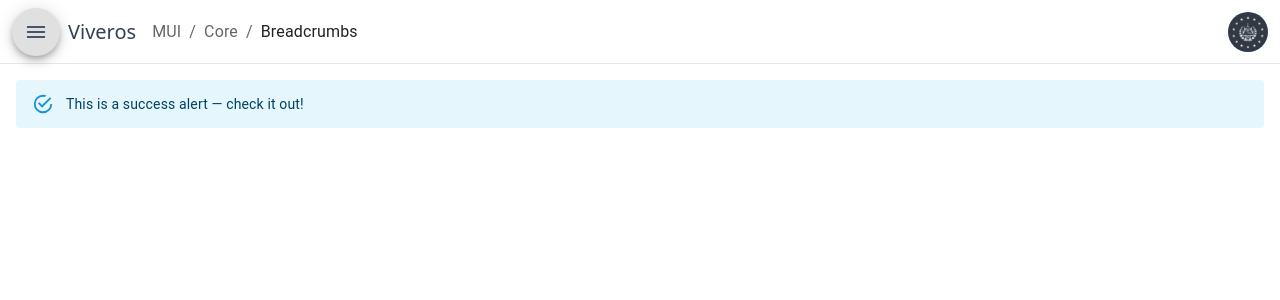
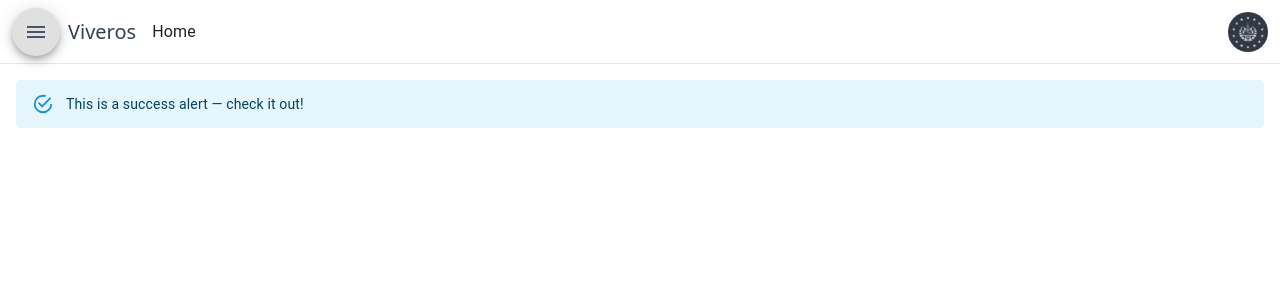
Before and after one commit to DanielParrillas/ambiente-deb-viveros, a Next.js app: page / in a window 1280 px wide. Shown: the top 300 px of the page. Built offline with nearby package versions, Linux system fonts and the light colour scheme.

Commit message:
breadscrumt

```diff
--- a/components/layout/Navbar.tsx
+++ b/components/layout/Navbar.tsx
@@ -1,6 +1,5 @@
 import MenuIcon from "@mui/icons-material/Menu";
 import { Fab } from "@mui/material";
-import { Poppins } from "@next/font/google";
 import NavbarOptions from "./NavbarOptions";
 import Avatar from "@mui/material/Avatar";
 import { useState } from "react";
@@ -10,9 +9,49 @@ import Link from "next/link";
 import Typography from "@mui/material/Typography";
 import Breadcrumbs from "@mui/material/Breadcrumbs";
 
+import { useRouter } from "next/router";
+
 export default function Navbar() {
   const [navbarOptions, setNavbarOptions] = useState(false);
   const sideBar = useSideBarStore();
+  const router = useRouter();
+
+  const listBreadcrumbs = (): JSX.Element[] => {
+    const namesSplit = router.pathname.split("/");
+    let links: JSX.Element[] = [];
+    let acumuladorLink: string = "";
+    console.log(router.pathname);
+    if (router.pathname === "/404") {
+      links.push(
+        <Link key={"home/"} href={"/"}>
+          Home
+        </Link>
+      );
+    }
+    if (router.pathname === "/") {
+      links.push(<Typography color="text.primary">Home</Typography>);
+    } else {
+      namesSplit.slice(1, namesSplit.length - 1).forEach((name) => {
+        acumuladorLink += "/" + name;
+        console.log(acumuladorLink);
+        links.push(
+          <Link key={acumuladorLink} href={acumuladorLink}>
+            {name}
+          </Link>
+        );
+      });
+      console.log("query");
+
+      console.log(router.query);
+      if (JSON.stringify(router.query) === "{}") {
+        links.push(
+          <Typography color="text.primary">{namesSplit.pop()}</Typography>
+        );
+      }
+    }
+    return links;
+  };
+
   return (
     <nav className="bg-white w-screen h-16 border-b flex items-center justify-between py-2 px-3 z-30 absolute">
       <div className="flex items-center">
@@ -26,18 +65,7 @@ export default function Navbar() {
         <Link href={"/"}>
           <h1 className="ml-2 text-slate-700 text-xl mr-4">Viveros</h1>
         </Link>
-        <Breadcrumbs aria-label="breadcrumb">
-          <Link color="inherit" href="/">
-            MUI
-          </Link>
-          <Link
-            color="inherit"
-            href="/material-ui/getting-started/installation/"
-          >
-            Core
-          </Link>
-          <Typography color="text.primary">Breadcrumbs</Typography>
-        </Breadcrumbs>
+        <Breadcrumbs aria-label="breadcrumb">{listBreadcrumbs()}</Breadcrumbs>
       </div>
       <div>
         <Avatar
--- a/components/layout/SideBar.tsx
+++ b/components/layout/SideBar.tsx
@@ -16,14 +16,14 @@ function createSideBarItem(name: string, url: string, icon: JSX.Element) {
 }
 const sideBarItems = [
   createSideBarItem("Home", "/", <HomeIcon />),
-  createSideBarItem("Viveros", "/viveros", <WarehouseIcon />),
-  createSideBarItem("Especies", "/especies", <ParkIcon />),
+  createSideBarItem("Viveros", "/disponibilidades/viveros", <WarehouseIcon />),
+  createSideBarItem("Especies", "/disponibilidades  /especies", <ParkIcon />),
 ];
 
 export default function SideBar() {
   const sideBar = useSideBarStore();
   return (
-    <div className=" h-full absolute left-0 top-0 pt-16 w-96  text-slate-700 z-20">
+    <div className=" h-full absolute left-0 top-0 pt-16 w-full sm:w-96  text-slate-700 z-20">
       <List className="bg-white shadow-2xl h-full w-full py-6">
         {sideBarItems.map((item, i) => (
           <Link key={`listLink-${i}`} href={item.url}>
--- /dev/null
+++ b/pages/404.tsx
@@ -0,0 +1,11 @@
+import Link from "next/link";
+import { useRouter } from "next/router";
+
+export default function Disponibilidades() {
+  const router = useRouter();
+  return (
+    <div className="h-full grid content-center">
+      <p className="text-3xl font-bold text-center">404</p>
+    </div>
+  );
+}
--- /dev/null
+++ b/pages/disponibilidades/index.tsx
@@ -0,0 +1,16 @@
+import Link from "next/link";
+import { useRouter } from "next/router";
+
+export default function Disponibilidades() {
+  const router = useRouter();
+  return (
+    <div className="h-full flex flex-col">
+      <Link href={`${router.pathname}/viveros`}>
+        <div className="shadow-md p-4 basis-1/2 rounded-lg">Viveros</div>
+      </Link>
+      <Link href={`${router.pathname}/especies`}>
+        <div className="shadow-md p-4 rounded-lg">Especies</div>
+      </Link>
+    </div>
+  );
+}
--- a/pages/viveros/disponibilidades/[id].tsx
+++ b/pages/disponibilidades/viveros/[id].tsx
@@ -117,7 +117,21 @@ export default function VistaVivero() {
           <p>Direccion: {`${vivero.direccion}`}</p>
         </AccordionDetails>
       </Accordion>
-
+      <Accordion
+        expanded={expanded === "panel-vivero"}
+        onChange={handleExpanded("panel-vivero")}
+      >
+        <AccordionSummary
+          expandIcon={<ExpandMoreIcon />}
+          aria-controls="panel-datos-personales"
+          id="panel-datos-personales"
+        >
+          Opciones
+        </AccordionSummary>
+        <AccordionDetails>
+          <p>Mas opciones</p>
+        </AccordionDetails>
+      </Accordion>
       <TableContainer component={Paper} className="h-full">
         <Table sx={{ minWidth: 650 }} aria-label="simple table" stickyHeader>
           <TableHead className="mt-16">
--- /dev/null
+++ b/pages/disponibilidades/viveros/index.tsx
@@ -0,0 +1,83 @@
+import useSWR, { Fetcher } from "swr";
+import axios from "axios";
+import Table from "@mui/material/Table";
+import TableBody from "@mui/material/TableBody";
+import TableCell from "@mui/material/TableCell";
+import TableContainer from "@mui/material/TableContainer";
+import TableHead from "@mui/material/TableHead";
+import TableRow from "@mui/material/TableRow";
+import Paper from "@mui/material/Paper";
+import { ViveroDisponibilidadInterface } from "../../api/viveros/disponibilidades";
+import Link from "next/link";
+import { useRouter } from "next/router";
+import { useState } from "react";
+
+const fetcher: Fetcher<ViveroDisponibilidadInterface[], string> = (
+  url: string
+) => axios.get(url).then((res) => res.data);
+export default function TablaViveros() {
+  const router = useRouter();
+  const {
+    data: viveros,
+    error,
+    isLoading,
+    isValidating,
+  } = useSWR("/api/viveros/disponibilidades", fetcher);
+  const [rowSelected, setRowSelected] = useState<string | false>(false);
+
+  if (error) return <div>Failed to load</div>;
+  if (!viveros) return <div>Loading...</div>;
+
+  const handleOnclickRow = (viveroId: number) => {
+    if (rowSelected === `vivero-row-${viveroId}`) {
+      router.push(`/disponibilidades/viveros/${viveroId}`);
+    } else {
+      setRowSelected(`vivero-row-${viveroId}`);
+    }
+  };
+
+  return (
+    <div className="h-full flex flex-col">
+      <TableContainer component={Paper}>
+        <Table sx={{ minWidth: 650 }} aria-label="simple table" stickyHeader>
+          <TableHead>
+            <TableRow>
+              <TableCell>Nombre</TableCell>
+              <TableCell>En Proceso</TableCell>
+              <TableCell align="right">Disponibles</TableCell>
+            </TableRow>
+          </TableHead>
+          <TableBody>
+            {viveros.map((vivero) => (
+              <TableRow
+                key={`vivero-row-${vivero.id}`}
+                sx={{ "&:last-child td, &:last-child th": { border: 0 } }}
+                onClick={() => handleOnclickRow(vivero.id)}
+                className={
+                  `vivero-row-${vivero.id}` === rowSelected
+                    ? " bg-gray-200 cursor-pointer hover:bg-gray-300"
+                    : "cursor-pointer hover:bg-gray-50"
+                }
+              >
+                <TableCell>{vivero.nombre}</TableCell>
+
+                <TableCell align="right">
+                  {vivero.disponibilidadesPorEspecie.reduce(
+                    (acumulador, { enProceso }) => acumulador + enProceso,
+                    0
+                  )}
+                </TableCell>
+                <TableCell align="right">
+                  {vivero.disponibilidadesPorEspecie.reduce(
+                    (acumulador, { disponibles }) => acumulador + disponibles,
+                    0
+                  )}
+                </TableCell>
+              </TableRow>
+            ))}
+          </TableBody>
+        </Table>
+      </TableContainer>
+    </div>
+  );
+}
--- a/pages/viveros/index.tsx
+++ /dev/null
@@ -1,80 +0,0 @@
-import useSWR, { Fetcher } from "swr";
-import axios from "axios";
-import Table from "@mui/material/Table";
-import TableBody from "@mui/material/TableBody";
-import TableCell from "@mui/material/TableCell";
-import TableContainer from "@mui/material/TableContainer";
-import TableHead from "@mui/material/TableHead";
-import TableRow from "@mui/material/TableRow";
-import Paper from "@mui/material/Paper";
-import { ViveroDisponibilidadInterface } from "../api/viveros/disponibilidades";
-import Link from "next/link";
-import { useRouter } from "next/router";
-import { useState } from "react";
-
-const fetcher: Fetcher<ViveroDisponibilidadInterface[], string> = (
-  url: string
-) => axios.get(url).then((res) => res.data);
-export default function TablaViveros() {
-  const router = useRouter();
-  const {
-    data: viveros,
-    error,
-    isLoading,
-    isValidating,
-  } = useSWR("/api/viveros/disponibilidades", fetcher);
-
-  const [rowSelected, setRowSelected] = useState<string|false>(false)
-
-  if (error) return <div>Failed to load</div>;
-  if (!viveros) return <div>Loading...</div>;
-
-  const handleOnclickRow = (viveroId: number) => {
-    if(rowSelected ===`vivero-row-${viveroId}`){
-      router.push(`viveros/disponibilidades/${viveroId}`);
-    }
-    else {
-      setRowSelected(`vivero-row-${viveroId}`);
-    }
-  };
-
-
-  return (
-    <TableContainer component={Paper}>
-      <Table sx={{ minWidth: 650 }} aria-label="simple table">
-        <TableHead>
-          <TableRow>
-            <TableCell>Nombre</TableCell>
-            <TableCell>En Proceso</TableCell>
-            <TableCell align="right">Disponibles</TableCell>
-          </TableRow>
-        </TableHead>
-        <TableBody>
-          {viveros.map((vivero) => (
-            <TableRow
-              key={`vivero-row-${vivero.id}`}
-              sx={{ "&:last-child td, &:last-child th": { border: 0 } }}
-              onClick={() => handleOnclickRow(vivero.id)}
-              className= {(`vivero-row-${vivero.id}`===rowSelected?" bg-gray-200 cursor-pointer hover:bg-gray-300":"cursor-pointer hover:bg-gray-50")}
-            >
-              <TableCell>{vivero.nombre}</TableCell>
-
-              <TableCell align="right">
-                {vivero.disponibilidadesPorEspecie.reduce(
-                  (acumulador, { enProceso }) => acumulador + enProceso,
-                  0
-                )}
-              </TableCell>
-              <TableCell align="right">
-                {vivero.disponibilidadesPorEspecie.reduce(
-                  (acumulador, { disponibles }) => acumulador + disponibles,
-                  0
-                )}
-              </TableCell>
-            </TableRow>
-          ))}
-        </TableBody>
-      </Table>
-    </TableContainer>
-  );
-}
```
